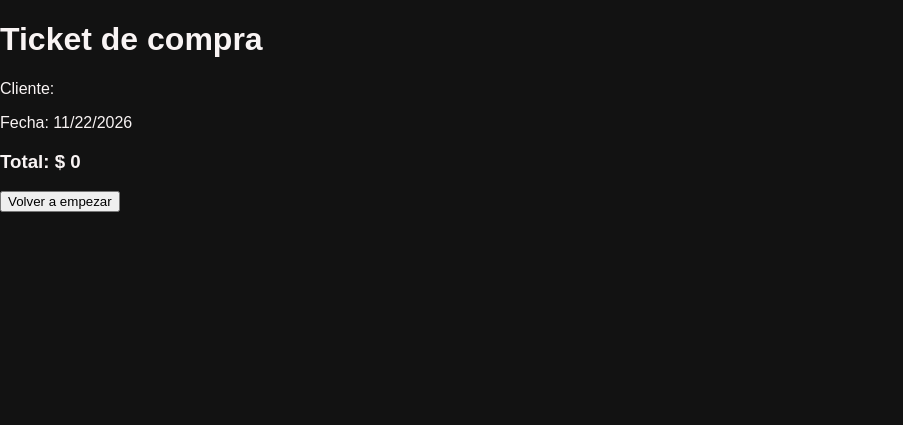
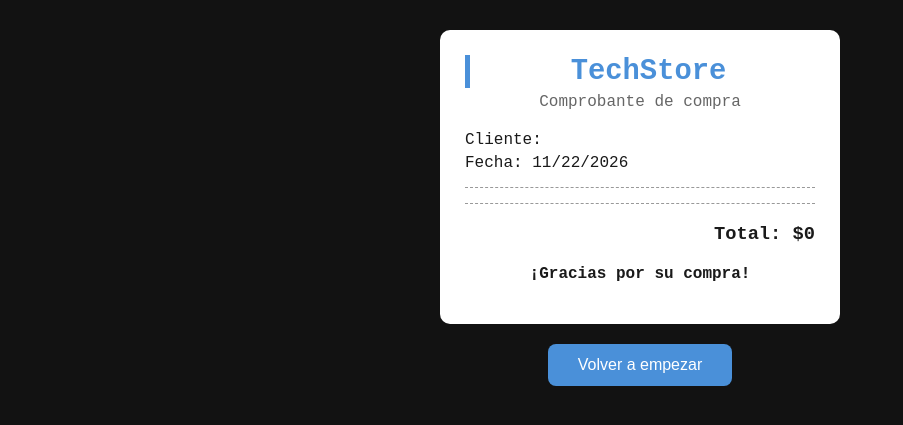
Before and after one commit to nicomoranzoni/tp-integrador-autoservicio-berdia-moranzoni, a web app: file vistasCliente/ticket.html in a window 1280 px wide. Shown: the top 425 px of the page, without its empty margins (0-903 px from the left). Run offline with its HTML, style and script files only (its server is not run), Linux system fonts and the light colour scheme.

Commit message:
Mejoras del front: logo, favicon, ticket, resonsive, mejoras visuales

```diff
--- a/vistasCliente/carrito.html
+++ b/vistasCliente/carrito.html
@@ -4,12 +4,13 @@
     <meta charset="UTF-8" />
     <meta name="viewport" content="width=device-width, initial-scale=1.0" />
     <title>Carrito</title>
+    <link rel="icon" type="image/svg+xml" href="img/favicon.svg" />
     <link rel="stylesheet" href="css/styles.css" />
   </head>
   <body>
     <header class="header">
       <div class="header-logo">
-        <h1>TechStore</h1>
+        <img src="img/logo.svg" alt="TechStore" class="logo-img" />
         <p class="header-alumnos">Moranzoni - Berdia</p>
       </div>
       <nav class="header-nav">
@@ -24,6 +25,7 @@
       <h3>Total: $<span id="total">0</span></h3>
 
       <button id="confirmar">Confirmar compra</button>
+      <p id="mensaje-carrito" class="mensaje-error"></p>
     </main>
     <script src="js/carrito.js"></script>
   </body>
--- a/vistasCliente/css/styles.css
+++ b/vistasCliente/css/styles.css
@@ -7,6 +7,20 @@ body {
   margin: 0;
   font-family: Arial, Helvetica, sans-serif;
 }
+.logo-bienvenida {
+  height: 70px;
+  margin-bottom: 10px;
+}
+
+.logo-img {
+  height: 50px;
+}
+
+main {
+  max-width: 1400px;
+  margin: 0 auto;
+  padding: 0 30px;
+}
 
 /* ========================
    PANTALLA DE PRODUCTOS
@@ -14,13 +28,13 @@ body {
 
 #contenedor-tablets,
 #contenedor-celulares {
-  display: flex;
-  flex-wrap: wrap; /*wrap permite que no se amontonen las tarjetas*/
+  /*Usamos grid en este caso para dsitribuir los productos y que sea responsive automaticamente */
+  display: grid;
+  grid-template-columns: repeat(auto-fill, minmax(200px, 1fr));
   gap: 20px;
 }
 
 .card-producto {
-  width: 200px;
   padding: 15px;
   background-color: #2e2e2e;
   border-radius: 10px;
@@ -186,6 +200,14 @@ body {
   background-color: #4a90d9;
 }
 
+main h2 {
+  color: #4a90d9;
+  font-size: 1.8rem;
+  border-left: 5px solid #4a90d9;
+  padding-left: 12px;
+  margin: 30px 0 20px 0;
+}
+
 .control-cantidad {
   display: flex;
   align-items: center;
@@ -214,3 +236,113 @@ body {
   min-width: 20px;
   text-align: center;
 }
+
+/* ========================
+   PANTALLA DE TICKET
+   ======================== */
+.ticket-main {
+  display: flex;
+  flex-direction: column;
+  align-items: center;
+  padding: 30px;
+  gap: 20px;
+}
+
+.ticket {
+  background-color: #ffffff;
+  color: #1a1a1a;
+  width: 350px;
+  padding: 25px;
+  border-radius: 10px;
+  font-family: "Courier New", monospace;
+}
+
+.ticket-titulo {
+  text-align: center;
+  margin: 0;
+}
+
+.ticket-parrafo {
+  text-align: center;
+  margin: 5px 0 20px 0;
+  color: #666;
+}
+
+.ticket-datos p {
+  margin: 5px 0;
+}
+
+.ticket-linea {
+  border: none;
+  border-top: 1px dashed #999;
+  margin: 15px 0;
+}
+
+.ticket-total {
+  text-align: right;
+}
+
+.ticket-gracias {
+  text-align: center;
+  margin-top: 20px;
+  font-weight: bold;
+}
+
+.item-ticket p {
+  margin: 8px 0;
+  font-size: 0.9rem;
+}
+
+#volver {
+  border: none;
+  border-radius: 8px;
+  padding: 12px 30px;
+  background-color: #4a90d9;
+  color: white;
+  font-size: 1rem;
+  cursor: pointer;
+}
+
+#volver:hover {
+  background-color: #357abd;
+}
+
+/* ========================
+   RESPONSIVE
+   ======================== */
+
+@media (max-width: 768px) {
+  /* centramos los contenedores d los producots */
+  #contenedor-tablets,
+  #contenedor-celulares {
+    justify-content: center;
+  }
+
+  /* cambiamos la distribucion del header */
+  .header {
+    flex-direction: column;
+    gap: 15px;
+    text-align: center;
+  }
+
+  /* El carrito ocupa todo el ancho */
+  .carrito {
+    padding: 15px;
+  }
+
+  /* los items del carrito se apilan  */
+  .item-carrito {
+    flex-direction: column;
+    text-align: center;
+  }
+}
+
+/* ========================
+   MENSAJE - ERROR
+   ======================== */
+
+.mensaje-error {
+  color: #e74c3c;
+  font-size: 0.9rem;
+  margin: 5px 0 0 0;
+}
--- a/vistasCliente/index.html
+++ b/vistasCliente/index.html
@@ -4,19 +4,21 @@
     <meta charset="UTF-8" />
     <meta name="viewport" content="width=device-width, initial-scale=1.0" />
     <title>Index</title>
+    <link rel="icon" type="image/svg+xml" href="img/favicon.svg" />
     <link rel="stylesheet" href="css/styles.css" />
   </head>
   <body>
     <main class="bienvenida">
-      <h2 class="nombre-app">[Nombre de la App]</h2>
+      <img src="img/logo.svg" alt="TechStore" class="logo-bienvenida" />
       <h1>Bienvenido!</h1>
 
       <form id="formulario-bienvenida">
-        <script src="js/bienvenida.js"></script>
         <label for="nombre">Ingresá tu nombre:</label>
         <input type="text" id="nombre" placeholder="Ej: ProfeXabi" />
         <button type="submit">Ingresar</button>
+        <p id="mensaje-error" class="mensaje-error"></p>
       </form>
     </main>
+    <script src="js/bienvenida.js"></script>
   </body>
 </html>
--- a/vistasCliente/js/bienvenida.js
+++ b/vistasCliente/js/bienvenida.js
@@ -5,11 +5,13 @@ formulario.addEventListener("submit", (event) => {
   event.preventDefault();
 
   const nombre = document.getElementById("nombre").value.trim();
+  const mensajeError = document.getElementById("mensaje-error");
 
   if (nombre === "") {
-    alert("Ingresa tu nombre para avanzar!");
+    mensajeError.textContent = "Ingresa tu nombre para avanzar";
     return;
   }
+  mensajeError.textContent = ""; //limpia el mensaje si el error se corrije
 
   //introducimos el nombre del cliente y permite pasar a la parte de productos
   sessionStorage.setItem("nombreCliente", nombre);
--- a/vistasCliente/js/carrito.js
+++ b/vistasCliente/js/carrito.js
@@ -68,12 +68,15 @@ function guardarYActualizar() {
 
 //creamos la funcionalidad de boton de confirmar compra para luego emitir el ticket
 const botonConfirmar = document.getElementById("confirmar");
+const mensajeCarrito = document.getElementById("mensaje-carrito");
 
 botonConfirmar.addEventListener("click", () => {
   if (carrito.length === 0) {
-    alert("El carrito esta vacio");
+    mensajeCarrito.textContent =
+      "El carrito esta vacio, agregá productos para continuar!";
     return;
   }
+  mensajeCarrito.textContent = ""; //limpia el mensaje si el error se corrije
 
   const confirmado = confirm("Deseas confirmar la compra?");
   if (confirmado) {
--- a/vistasCliente/js/ticket.js
+++ b/vistasCliente/js/ticket.js
@@ -25,7 +25,7 @@ carrito.forEach((item) => {
     </div>
   `;
 });
-totalSpan.textContent = total;
+totalSpan.textContent = formatearPrecio(total);
 
 //creamos un boton para volver a empezar una compra
 
--- a/vistasCliente/productos.html
+++ b/vistasCliente/productos.html
@@ -4,12 +4,13 @@
     <meta charset="UTF-8" />
     <meta name="viewport" content="width=device-width, initial-scale=1.0" />
     <title>Productos</title>
+    <link rel="icon" type="image/svg+xml" href="img/favicon.svg" />
     <link rel="stylesheet" href="css/styles.css" />
   </head>
   <body>
     <header class="header">
       <div class="header-logo">
-        <h1>TechStore</h1>
+        <img src="img/logo.svg" alt="TechStore" class="logo-img" />
         <p class="header-alumnos">Moranzoni - Berdia</p>
       </div>
       <nav class="header-nav">
--- a/vistasCliente/ticket.html
+++ b/vistasCliente/ticket.html
@@ -4,16 +4,31 @@
     <meta charset="UTF-8" />
     <meta name="viewport" content="width=device-width, initial-scale=1.0" />
     <title>Ticket</title>
+    <link rel="icon" type="image/svg+xml" href="img/favicon.svg" />
     <link rel="stylesheet" href="css/styles.css" />
   </head>
   <body>
-    <main class="ticket">
-      <h1>Ticket de compra</h1>
-      <p>Cliente: <span id="nombre-cliente"></span></p>
-      <p>Fecha: <span id="fecha"></span></p>
+    <main class="ticket-main">
+      <div class="ticket">
+        <h2 class="ticket-titulo">TechStore</h2>
+        <p class="ticket-parrafo">Comprobante de compra</p>
 
-      <div id="contenedor-ticket"></div>
-      <h3>Total: $ <span id="total">0</span></h3>
+        <div class="ticket-datos">
+          <p>Cliente: <span id="nombre-cliente"></span></p>
+          <p>Fecha: <span id="fecha"></span></p>
+        </div>
+
+        <hr class="ticket-linea" />
+
+        <div id="contenedor-ticket"></div>
+
+        <hr class="ticket-linea" />
+
+        <h3 class="ticket-total">Total: $<span id="total">0</span></h3>
+
+        <p class="ticket-gracias">¡Gracias por su compra!</p>
+      </div>
+
       <button id="volver">Volver a empezar</button>
     </main>
 
```
Also changed, not shown: vistasCliente/img/favicon.svg (added), vistasCliente/img/logo.svg (added).
